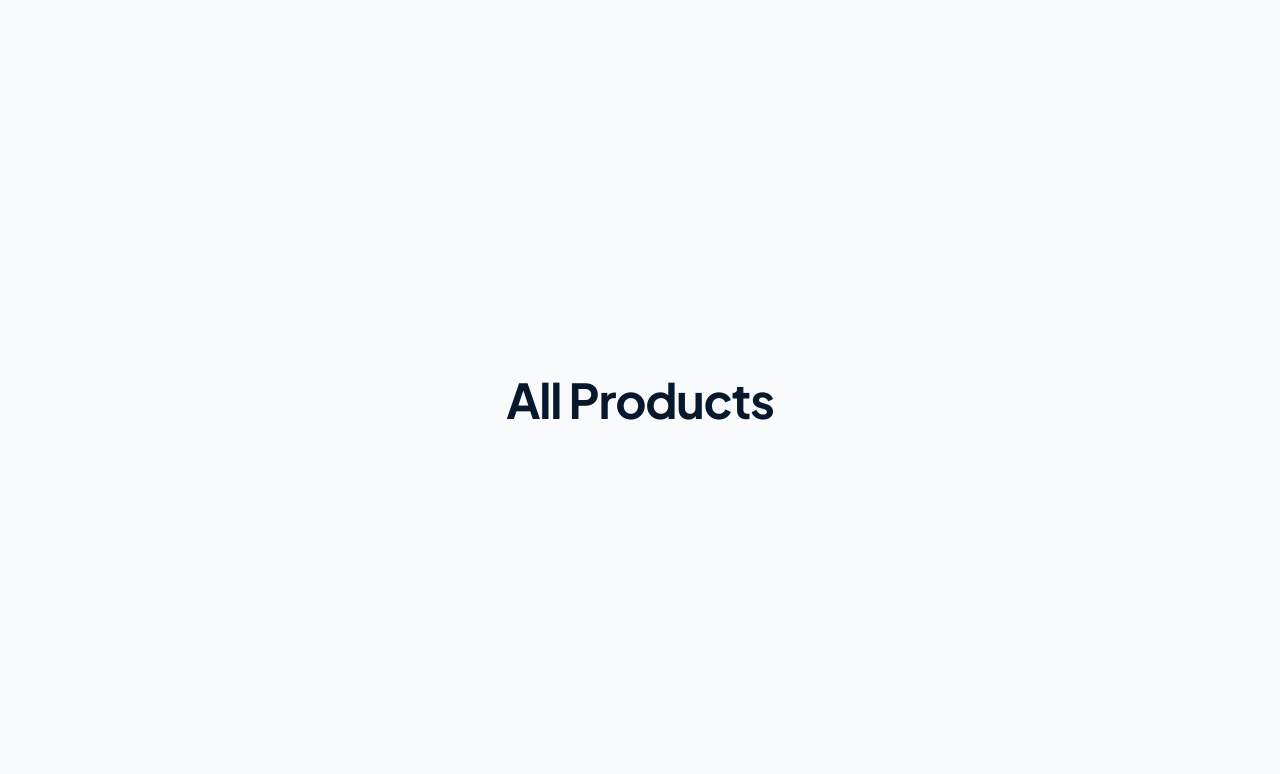
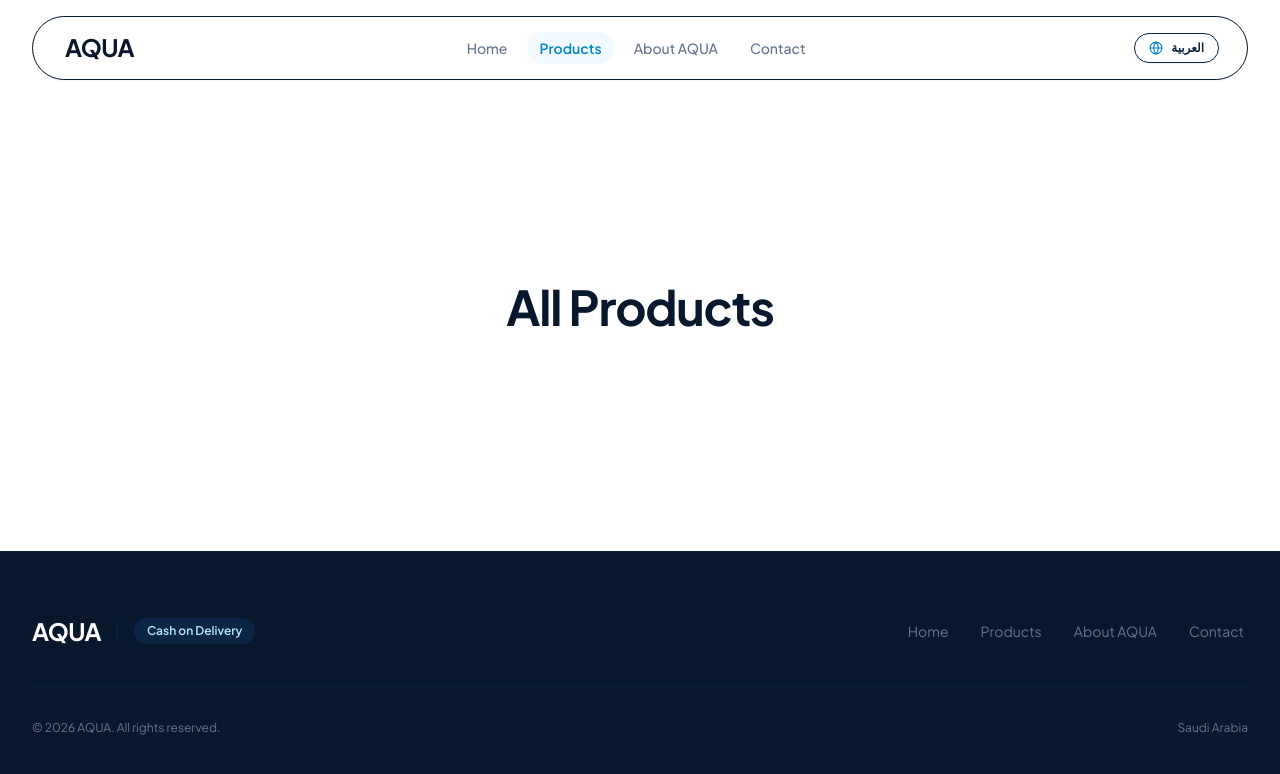
Before and after one commit to RadwanEldaly/Aqua, a Next.js app: page /en/products in a window 1280 px wide. Shown: the top 774 px of the page. Built offline with nearby package versions, Linux system fonts and the light colour scheme.

Commit message:
feat(nav): add global site header and footer with design tokens and showcase specimen label

```diff
--- a/src/app/[locale]/layout.tsx
+++ b/src/app/[locale]/layout.tsx
@@ -4,6 +4,8 @@ import { getMessages, setRequestLocale, getTranslations } from "next-intl/server
 import { NextIntlClientProvider } from "next-intl";
 import { routing, type Locale } from "@/i18n/routing";
 import { fontArabic, fontSans } from "@/styles/fonts";
+import { SkipToContent } from "@/components/ui/navigation";
+import { SiteHeader, SiteFooter } from "@/components/navigation";
 import "@/app/globals.css";
 
 export function generateStaticParams() {
@@ -27,7 +29,7 @@ export async function generateMetadata({
   return {
     title: {
       default: t("title"),
-      template: `%s | ${locale === "ar" ? "أكوا" : "Aqua"}`,
+      template: `%s | ${locale === "ar" ? "أكوا" : "AQUA"}`,
     },
     description: t("description"),
     metadataBase: new URL(siteUrl),
@@ -75,9 +77,14 @@ export default async function LocaleLayout({
       className={`${fontArabic.variable} ${fontSans.variable} h-full antialiased`}
       suppressHydrationWarning
     >
-      <body className="min-h-full flex flex-col bg-slate-50 text-slate-900" dir={dir}>
+      <body className="min-h-full flex flex-col bg-brand-surface text-brand-deep selection:bg-brand-primary selection:text-white" dir={dir}>
         <NextIntlClientProvider messages={messages} locale={locale}>
-          {children}
+          <SkipToContent />
+          <SiteHeader />
+          <main id="main-content" className="flex-1 flex flex-col">
+            {children}
+          </main>
+          <SiteFooter />
         </NextIntlClientProvider>
       </body>
     </html>
--- a/src/components/common/language-switcher.tsx
+++ b/src/components/common/language-switcher.tsx
@@ -30,9 +30,9 @@ export function LanguageSwitcher() {
       onClick={handleLocaleChange}
       disabled={isPending}
       aria-label={locale === "ar" ? "Switch to English" : "التبديل إلى اللغة العربية"}
-      className="inline-flex items-center gap-2 px-3.5 py-1.5 text-xs font-semibold rounded-full border border-slate-200 bg-white/90 text-slate-700 hover:text-sky-600 hover:border-sky-300 transition-all shadow-xs disabled:opacity-50 cursor-pointer"
+      className="inline-flex items-center gap-2 px-3.5 py-1.5 text-xs font-semibold rounded-full border border-border bg-brand-surface/90 text-brand-navy hover:text-brand-primary hover:border-brand-primary/40 transition-all shadow-subtle disabled:opacity-50 cursor-pointer focus-visible:outline-none focus-visible:ring-2 focus-visible:ring-brand-primary"
     >
-      <Globe className="w-3.5 h-3.5 text-sky-600" />
+      <Globe className="w-3.5 h-3.5 text-brand-primary" aria-hidden="true" />
       <span>{targetLabel}</span>
     </button>
   );
--- /dev/null
+++ b/src/components/navigation/index.ts
@@ -0,0 +1,2 @@
+export { SiteHeader } from "./site-header";
+export { SiteFooter } from "./site-footer";
--- /dev/null
+++ b/src/components/navigation/site-footer.tsx
@@ -0,0 +1,61 @@
+import React from "react";
+import { useLocale, useTranslations } from "next-intl";
+import { Link } from "@/i18n/routing";
+import { Container } from "@/components/ui/container";
+
+export function SiteFooter() {
+  const locale = useLocale() as "ar" | "en";
+  const tNav = useTranslations("Navigation");
+  const tFooter = useTranslations("Footer");
+
+  const brandMark = locale === "ar" ? "أكوا" : "AQUA";
+
+  const navLinks = [
+    { href: "/" as const, label: tNav("home") },
+    { href: "/products" as const, label: tNav("products") },
+    { href: "/about" as const, label: tNav("about") },
+    { href: "/contact" as const, label: tNav("contact") },
+  ];
+
+  return (
+    <footer className="bg-brand-deep text-brand-surface py-12 sm:py-16 border-t border-brand-navy/60">
+      <Container size="lg">
+        <div className="flex flex-col md:flex-row items-center justify-between gap-8 pb-10 border-b border-brand-navy/50">
+          {/* Brand & COD Badge */}
+          <div className="flex flex-col sm:flex-row items-center gap-4 text-center sm:text-start">
+            <span className="text-2xl font-extrabold text-brand-surface leading-[1.3] ltr:tracking-tight">
+              {brandMark}
+            </span>
+            <span className="hidden sm:inline-block w-px h-5 bg-brand-navy" aria-hidden="true" />
+            <span className="text-xs font-semibold px-3 py-1 rounded-full bg-brand-navy text-aqua-200 border border-brand-navy/80">
+              <bdi>{tFooter("codNotice")}</bdi>
+            </span>
+          </div>
+
+          {/* Localized Navigation Links */}
+          <nav aria-label="Footer Navigation" className="flex flex-wrap items-center justify-center gap-4 sm:gap-6 text-sm">
+            {navLinks.map((link) => (
+              <Link
+                key={link.href}
+                href={link.href}
+                className="text-text-subtle-accessible hover:text-brand-surface transition-colors focus-visible:outline-none focus-visible:ring-2 focus-visible:ring-brand-primary rounded-md px-1"
+              >
+                {link.label}
+              </Link>
+            ))}
+          </nav>
+        </div>
+
+        {/* Copyright Notice */}
+        <div className="pt-8 flex flex-col sm:flex-row items-center justify-between gap-4 text-xs text-text-subtle-accessible">
+          <p>
+            © {new Date().getFullYear()} {brandMark}. <bdi>{tFooter("rights")}</bdi>
+          </p>
+          <p>
+            {locale === "ar" ? "المملكة العربية السعودية" : "Saudi Arabia"}
+          </p>
+        </div>
+      </Container>
+    </footer>
+  );
+}
--- /dev/null
+++ b/src/components/navigation/site-header.tsx
@@ -0,0 +1,101 @@
+"use client";
+
+import React, { useState } from "react";
+import { useLocale, useTranslations } from "next-intl";
+import { Link, usePathname } from "@/i18n/routing";
+import { Menu } from "lucide-react";
+import {
+  HeaderShell,
+  MobileDrawerShell,
+  NavLink,
+} from "@/components/ui/navigation";
+import { LanguageSwitcher } from "@/components/common/language-switcher";
+
+export function SiteHeader() {
+  const locale = useLocale() as "ar" | "en";
+  const pathname = usePathname();
+  const tNav = useTranslations("Navigation");
+  const [drawerOpen, setDrawerOpen] = useState(false);
+
+  const brandMark = locale === "ar" ? "أكوا" : "AQUA";
+
+  const navLinks = [
+    { href: "/" as const, label: tNav("home") },
+    { href: "/products" as const, label: tNav("products") },
+    { href: "/about" as const, label: tNav("about") },
+    { href: "/contact" as const, label: tNav("contact") },
+  ];
+
+  return (
+    <>
+      <HeaderShell
+        brand={
+          <Link
+            href="/"
+            className="text-xl sm:text-2xl font-extrabold text-brand-deep hover:text-brand-primary transition-colors focus-visible:outline-none focus-visible:ring-2 focus-visible:ring-brand-primary rounded-lg px-1 leading-[1.3] ltr:tracking-tight"
+          >
+            <span>{brandMark}</span>
+          </Link>
+        }
+        navigation={
+          <>
+            {navLinks.map((link) => {
+              const isActive = pathname === link.href;
+              return (
+                <NavLink key={link.href} href={link.href} isActive={isActive}>
+                  {link.label}
+                </NavLink>
+              );
+            })}
+          </>
+        }
+        actions={<LanguageSwitcher />}
+        mobileTrigger={
+          <button
+            type="button"
+            onClick={() => setDrawerOpen(true)}
+            aria-label={locale === "ar" ? "فتح القائمة الرئيسية" : "Open main menu"}
+            className="w-10 h-10 rounded-full flex items-center justify-center text-brand-navy hover:text-brand-primary hover:bg-brand-mist transition-colors focus-visible:outline-none focus-visible:ring-2 focus-visible:ring-brand-primary cursor-pointer"
+          >
+            <Menu className="w-5 h-5" aria-hidden="true" />
+          </button>
+        }
+      />
+
+      <MobileDrawerShell
+        isOpen={drawerOpen}
+        onClose={() => setDrawerOpen(false)}
+        title={brandMark}
+        dir={locale === "ar" ? "rtl" : "ltr"}
+        footer={
+          <div className="flex items-center justify-between">
+            <span className="text-xs text-text-subtle-accessible font-medium">
+              {locale === "ar" ? "تغيير اللغة" : "Switch Language"}
+            </span>
+            <LanguageSwitcher />
+          </div>
+        }
+      >
+        <nav aria-label="Mobile Navigation" className="flex flex-col gap-1">
+          {navLinks.map((link) => {
+            const isActive = pathname === link.href;
+            return (
+              <Link
+                key={link.href}
+                href={link.href}
+                onClick={() => setDrawerOpen(false)}
+                className={`px-4 py-3 rounded-xl text-base font-semibold transition-colors focus-visible:outline-none focus-visible:ring-2 focus-visible:ring-brand-primary ${
+                  isActive
+                    ? "bg-brand-mist/80 text-brand-primary font-bold"
+                    : "text-brand-navy hover:text-brand-primary hover:bg-brand-mist/50"
+                }`}
+              >
+                {link.label}
+              </Link>
+            );
+          })}
+        </nav>
+      </MobileDrawerShell>
+    </>
+  );
+}
--- a/src/components/ui/navigation.tsx
+++ b/src/components/ui/navigation.tsx
@@ -60,7 +60,7 @@ export function NavLink({
         "hover:text-brand-primary focus-visible:outline-none focus-visible:ring-2 focus-visible:ring-brand-primary",
         isActive
           ? "text-brand-primary font-semibold bg-brand-mist/80"
-          : "text-slate-600 hover:bg-slate-100/60",
+          : "text-text-subtle-accessible hover:bg-brand-mist/60",
         className
       )}
     >
@@ -90,7 +90,7 @@ export function HeaderShell({
 }: HeaderShellProps) {
   return (
     <header className={cn("sticky top-4 z-40 w-full px-4 sm:px-6 lg:px-8", className)}>
-      <div className="max-w-7xl mx-auto flex items-center justify-between h-16 px-5 sm:px-7 rounded-full bg-white/90 backdrop-blur-md border border-slate-200/80 shadow-subtle">
+      <div className="max-w-7xl mx-auto flex items-center justify-between h-16 px-5 sm:px-7 rounded-full bg-brand-surface/90 backdrop-blur-md border border-border shadow-subtle">
         {/* Brand Slot */}
         <div className="flex items-center gap-3 shrink-0">{brand}</div>
 
@@ -140,7 +140,7 @@ export function VisualLanguageSwitcher({
       disabled={isPending}
       aria-label={currentLocale === "ar" ? "Switch to English" : "التبديل إلى العربية"}
       className={cn(
-        "inline-flex items-center gap-1.5 h-9 px-3.5 rounded-full border border-slate-200 bg-white/90 text-xs font-semibold text-slate-700",
+        "inline-flex items-center gap-1.5 h-9 px-3.5 rounded-full border border-border bg-brand-surface/90 text-xs font-semibold text-brand-navy",
         "transition-colors duration-150 hover:text-brand-primary hover:border-brand-primary/40 active:scale-95",
         "focus-visible:outline-none focus-visible:ring-2 focus-visible:ring-brand-primary disabled:opacity-50 cursor-pointer",
         className
@@ -243,7 +243,7 @@ export function MobileDrawerShell({
             exit={{ opacity: 0 }}
             transition={{ duration: 0.2 }}
             onClick={onClose}
-            className="fixed inset-0 bg-slate-900/40 backdrop-blur-xs"
+            className="fixed inset-0 bg-brand-deep/40 backdrop-blur-xs"
             aria-hidden="true"
           />
 
@@ -254,16 +254,16 @@ export function MobileDrawerShell({
             animate={{ x: 0 }}
             exit={slideExit}
             transition={{ type: "spring", damping: 25, stiffness: 240 }}
-            className="relative w-full max-w-xs sm:max-w-sm h-full bg-white shadow-elevated flex flex-col z-10 me-auto"
+            className="relative w-full max-w-xs sm:max-w-sm h-full bg-brand-surface shadow-elevated flex flex-col z-10 me-auto"
           >
             {/* Drawer Header */}
-            <div className="flex items-center justify-between px-6 py-4 border-b border-slate-100">
-              <span className="text-base font-bold text-slate-900">{title}</span>
+            <div className="flex items-center justify-between px-6 py-4 border-b border-border">
+              <span className="text-base font-bold text-brand-deep">{title}</span>
               <button
                 type="button"
                 onClick={onClose}
                 aria-label="إغلاق القائمة / Close drawer"
-                className="w-9 h-9 rounded-full flex items-center justify-center text-slate-500 hover:text-slate-900 hover:bg-slate-100 transition-colors cursor-pointer"
+                className="w-9 h-9 rounded-full flex items-center justify-center text-text-subtle-accessible hover:text-brand-deep hover:bg-brand-mist transition-colors cursor-pointer"
               >
                 <X className="w-5 h-5" aria-hidden="true" />
               </button>
@@ -276,7 +276,7 @@ export function MobileDrawerShell({
 
             {/* Drawer Footer */}
             {footer && (
-              <div className="p-6 border-t border-slate-100 bg-slate-50/50">
+              <div className="p-6 border-t border-border bg-brand-mist/40">
                 {footer}
               </div>
             )}
```
Also changed, not shown: src/components/dev/showcase-client.tsx (+6 -1 lines), 1 other file (tests, documents, lock files or other folders).
